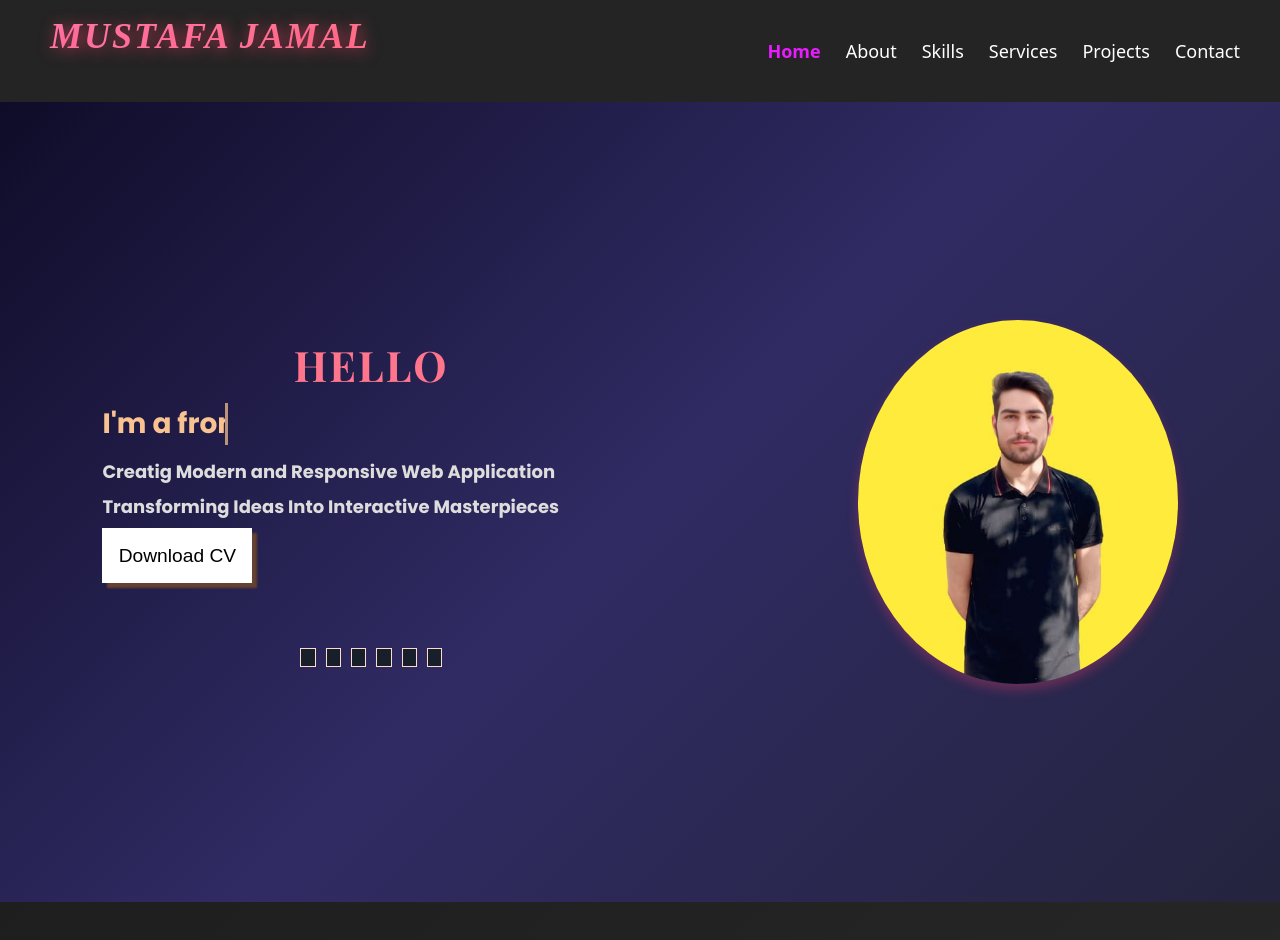
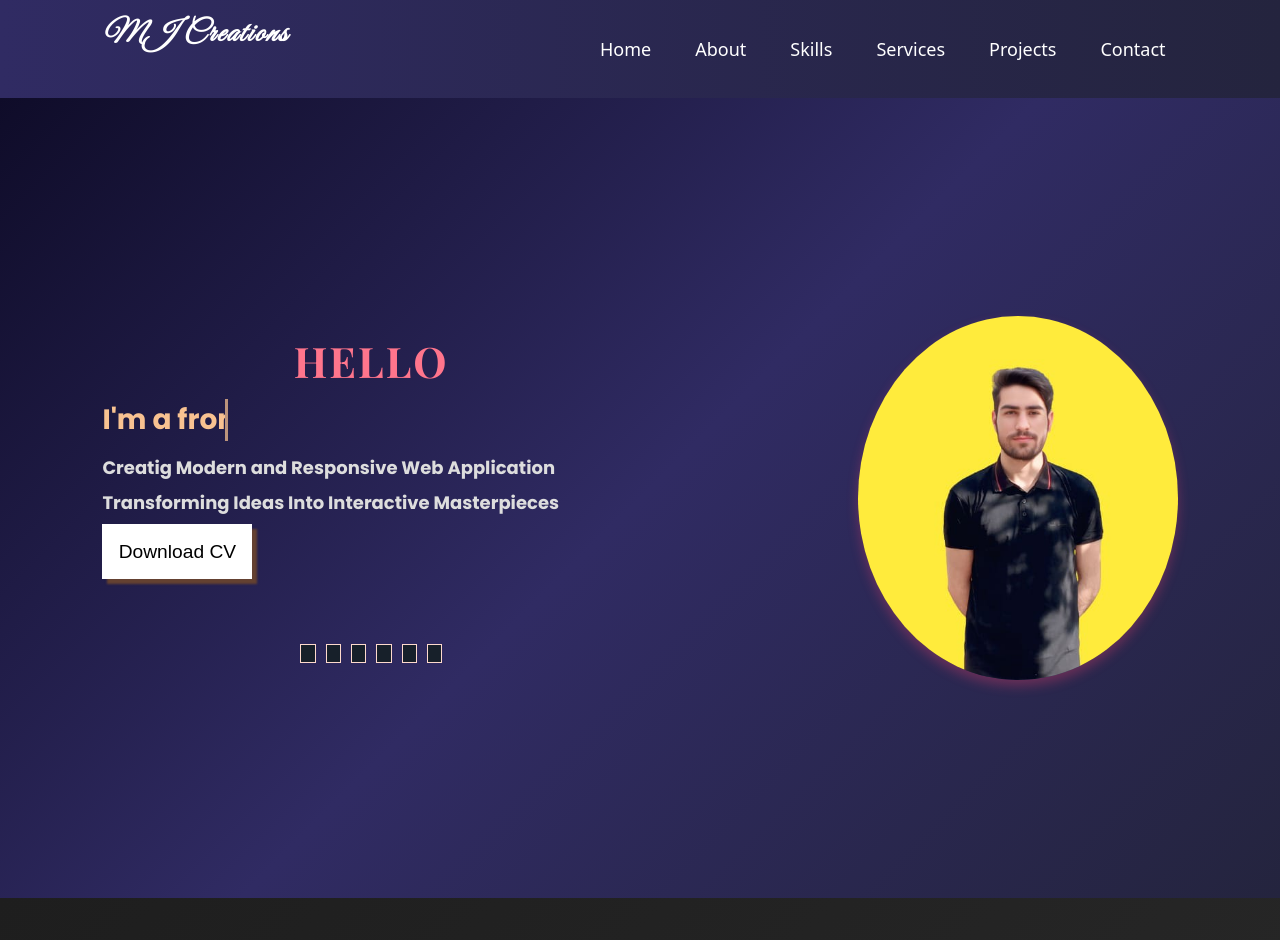
Before and after one commit to mustafa-mmd/mustafa_jamal_portfolio, a React (Vite) app: page / in a window 1280 px wide. Shown: the top 940 px of the page. Built offline with nearby package versions, Linux system fonts and the light colour scheme; some icons are missing.

Commit message:
update navbar

```diff
--- a/src/component/Navbar.css
+++ b/src/component/Navbar.css
@@ -1,146 +1,102 @@
-@import url('https://fonts.googleapis.com/css2?family=Poppins:wght@400;600&display=swap');
+@import url("https://fonts.googleapis.com/css2?family=Poppins:wght@400;600&family=Great+Vibes&display=swap");
 
 .navbar {
+  width: 100%;
   display: flex;
   justify-content: space-between;
   align-items: center;
-  padding: 10px 40px;
-  width: 100%;
-  background-color: #242424;
-  box-shadow: 0px 4px 10px rgba(0, 0, 0, 0.2);
+  background: linear-gradient(90deg, #302b63, #24243e);
+  padding: 15px 8%;
+  box-shadow: 0px 5px 15px rgba(0, 0, 0, 0.1);
 }
 
-.hamburger {
-  display: none;
+ /*  Stylish Logo Design */
+.logo {
+  font-size: 30px;
+  font-family: "Great Vibes", cursive;
+  color: white;
+  text-transform: capitalize;
+  font-style: italic;
+  transition: 0.3s;
   cursor: pointer;
 }
 
+.logo:hover {
+  transform: scale(1.1);
+  color: #ff758c;
+}
+
+/*  Default Navbar Links */
 .nav-links {
-  list-style-type: none;
   display: flex;
-  gap: 25px;
+  list-style: none;
+  gap: 20px;
 }
 
 .nav-links li a {
   text-decoration: none;
+  font-size: 18px;
   color: white;
-  font-size: 18px;
   font-weight: 500;
-  transition: color 0.3s ease;
+  padding: 8px 12px;
+  border-radius: 5px;
+  transition: 0.3s;
+  cursor: pointer;
 }
 
-/* Active Link Styling */
-.nav-links li .active {
-  color: #e81cff;
-  font-weight: 600;
+.nav-links a:hover,
+.nav-links .active {
+  background: #ff758c;
+  color: white;
 }
 
-.nav-links li a:hover {
-  color: #e85ff7;
+/*  Hamburger Menu (Hidden on Desktop) */
+.hamburger {
+  display: none;
+  cursor: pointer;
+  color: white;
+  font-size: 30px;
 }
 
-
-@import url('https://fonts.googleapis.com/css2?family=Great+Vibes&family=Dancing+Script:wght@600&display=swap');
-
-.logo {
-  font-family: "Great Vibes", cursive; /* Curly and stylish */
-  font-size: 36px; /* Default size for larger screens */
-  font-weight: 600;
-  font-style: italic;
-  color: white;
-  background: linear-gradient(45deg, #ff7eb3, #ff758c); /* Soft pink-red gradient */
-  -webkit-background-clip: text;
-  -webkit-text-fill-color: transparent; /* Gradient text effect */
-  letter-spacing: 2px; /* Spaced-out for elegance */
-  text-shadow: 2px 2px 15px rgba(255, 65, 108, 0.7);
-  position: relative;
-  display: inline-block;
-  padding: 5px 10px;
-  transition: all 0.3s ease-in-out;
-  white-space: nowrap; /* Prevents breaking on smaller screens */
-}
-
-/* Hover Effect */
-.logo:hover {
-  text-shadow: 0 0 20px rgba(255, 65, 108, 1);
-  transform: scale(1.08);
-}
-
-/* Stylish Underline Animation */
-.logo::after {
-  content: "";
-  position: absolute;
-  left: 0;
-  bottom: -5px;
-  width: 100%;
-  height: 3px;
-  background: linear-gradient(45deg, #ff7eb3, #ff758c);
-  transform: scaleX(0);
-  transform-origin: right;
-  transition: transform 0.3s ease-in-out;
-}
-
-.logo:hover::after {
-  transform: scaleX(1);
-  transform-origin: left;
-}
-
-/* 🔹 Responsive Design */
-@media (max-width: 1024px) {
-  .logo {
-    font-size: 30px; /* Adjust for tablets */
-  }
-}
-
-@media (max-width: 768px) {
-  .logo {
-    font-size: 26px; /* Adjust for smaller tablets */
-  }
-}
-
-@media (max-width: 480px) {
-  .logo {
-    font-size: 22px; /* Adjust for mobile screens */
-  }
-}
-
-
-
-
-/* Responsive Styles */
-@media (max-width: 768px) {
-  .navbar {
-    padding: 15px 20px;
-  }
-
+/* Responsive Navbar */
+@media (max-width: 900px) {
   .hamburger {
     display: block;
+    z-index: 1100;
+    font-size: 35px;
   }
 
   .nav-links {
-    position: absolute;
-    top: 70px;
-    left: 0;
-    width: 100%;
-    background: rgba(0, 0, 0, 0.9);
+    position: fixed;
+    top: 0;
+    right: -100%;
+    background: #302b63;
+    width: 280px;
+    height: 100vh;
+    display: flex;
     flex-direction: column;
-    justify-content: center;
     align-items: center;
-    transform: translateY(-100%);
-    transition: transform 0.4s ease-in-out;
-    padding: 20px 0;
+    padding-top: 100px;
+    box-shadow: -5px 0px 10px rgba(0, 0, 0, 0.3);
+    transition: right 0.4s ease-in-out;
   }
 
   .nav-links.open {
-    transform: translateY(0);
+    right: 0;
   }
 
   .nav-links li {
-    margin: 10px 0;
+    margin: 15px 0;
   }
 
-  .nav-links li a {
-    font-size: 20px;
-    padding: 10px;
+  /*  Dark Overlay when Menu Opens */
+  .overlay {
+    position: fixed;
+    top: 0;
+    left: 0;
+    width: 100%;
+    height: 100vh;
+    background: rgba(0, 0, 0, 0.5);
+    z-index: 1050;
   }
 }
--- a/src/component/Navbar.jsx
+++ b/src/component/Navbar.jsx
@@ -1,5 +1,5 @@
 import React, { useState } from "react";
-import { NavLink } from "react-router-dom";
+import { Link } from "react-scroll"; // ✅ Use react-scroll instead of NavLink
 import MenuIcon from "@mui/icons-material/Menu";
 import CloseIcon from "@mui/icons-material/Close";
 import "./Navbar.css";
@@ -12,48 +12,51 @@ function Navbar() {
   };
 
   return (
-    <div className="nav">
     <nav className="navbar">
-        <h1 className="logo">Mustafa Jamal</h1>
+      <h1 className="logo">MJ Creations</h1>
 
+      {/*  Hamburger Menu */}
+      <div className="hamburger" onClick={toggleNavbar}>
+        {isOpen ? <CloseIcon /> : <MenuIcon />}
+      </div>
+
+      {/*  Navigation Menu */}
       <ul className={`nav-links ${isOpen ? "open" : ""}`}>
         <li>
-            <NavLink to="/" exact activeClassName="active" onClick={toggleNavbar}>
+          <Link to="home" smooth={true} duration={500} offset={-94} onClick={toggleNavbar}>
             Home
-            </NavLink>
+          </Link>
         </li>
         <li>
-            <NavLink to="/about" activeClassName="active" onClick={toggleNavbar}>
+          <Link to="about" smooth={true} duration={500} offset={-94} onClick={toggleNavbar}>
             About
-            </NavLink>
+          </Link>
         </li>
         <li>
-            <NavLink to="/skills" activeClassName="active" onClick={toggleNavbar}>
+          <Link to="skillwraper" smooth={true} duration={500} offset={-94} onClick={toggleNavbar}>
             Skills
-            </NavLink>
+          </Link>
         </li>
         <li>
-            <NavLink to="/services" activeClassName="active" onClick={toggleNavbar}>
+          <Link to="servicecont" smooth={true} duration={500} offset={-94} onClick={toggleNavbar}>
             Services
-            </NavLink>
+          </Link>
         </li>
         <li>
-            <NavLink to="/projects" activeClassName="active" onClick={toggleNavbar}>
+          <Link to="procont" smooth={true} duration={500} offset={-138} onClick={toggleNavbar}>
             Projects
-            </NavLink>
+          </Link>
         </li>
         <li>
-            <NavLink to="/contact" activeClassName="active" onClick={toggleNavbar}>
+          <Link to="contact" smooth={true} duration={500} offset={-94} onClick={toggleNavbar}>
             Contact
-            </NavLink>
+          </Link>
         </li>
       </ul>
 
-        <div className="hamburger" onClick={toggleNavbar}>
-          {isOpen ? <CloseIcon style={{ fontSize: 40 }} /> : <MenuIcon style={{ fontSize: 40 }} />}
-        </div>
+      {/*  Dark Overlay for Mobile Menu */}
+      {isOpen && <div className="overlay" onClick={toggleNavbar}></div>}
     </nav>
-    </div>
   );
 }
 
--- a/src/component/Skills.jsx
+++ b/src/component/Skills.jsx
@@ -12,7 +12,7 @@ import img8 from "../assets/github.png"
 function Skills() {
   return (
     <>
-      <h1>Skills</h1>
+      <h1 className='skills'>Skills</h1>
       <div className='skillwraper'>
 <div className='skillbox'><img className='pic' src={img1}/>
 
```
Lines whose indentation alone changed are shown as unchanged.
